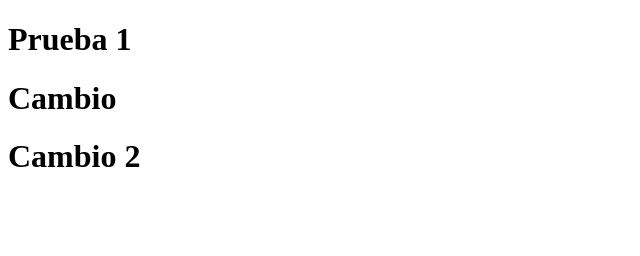
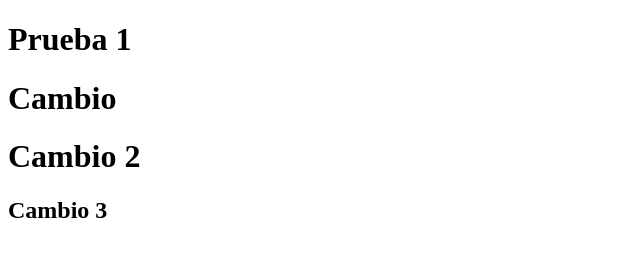
Before and after one commit to lucianoleyriaa/prueba1, a plain HTML site: page index.html in a window 1280 px wide. Shown: the whole page, without its empty margins (0-640 px from the left). Drawn offline with Linux system fonts and the light colour scheme.

Commit message:
Update index.html

```diff
--- a/index.html
+++ b/index.html
@@ -10,5 +10,6 @@
       <h1>Prueba 1</h1>
       <h1>Cambio</h1>
       <h1>Cambio 2</h1>
+      <h2>Cambio 3 </h1>
    </body>
 </html>
```
